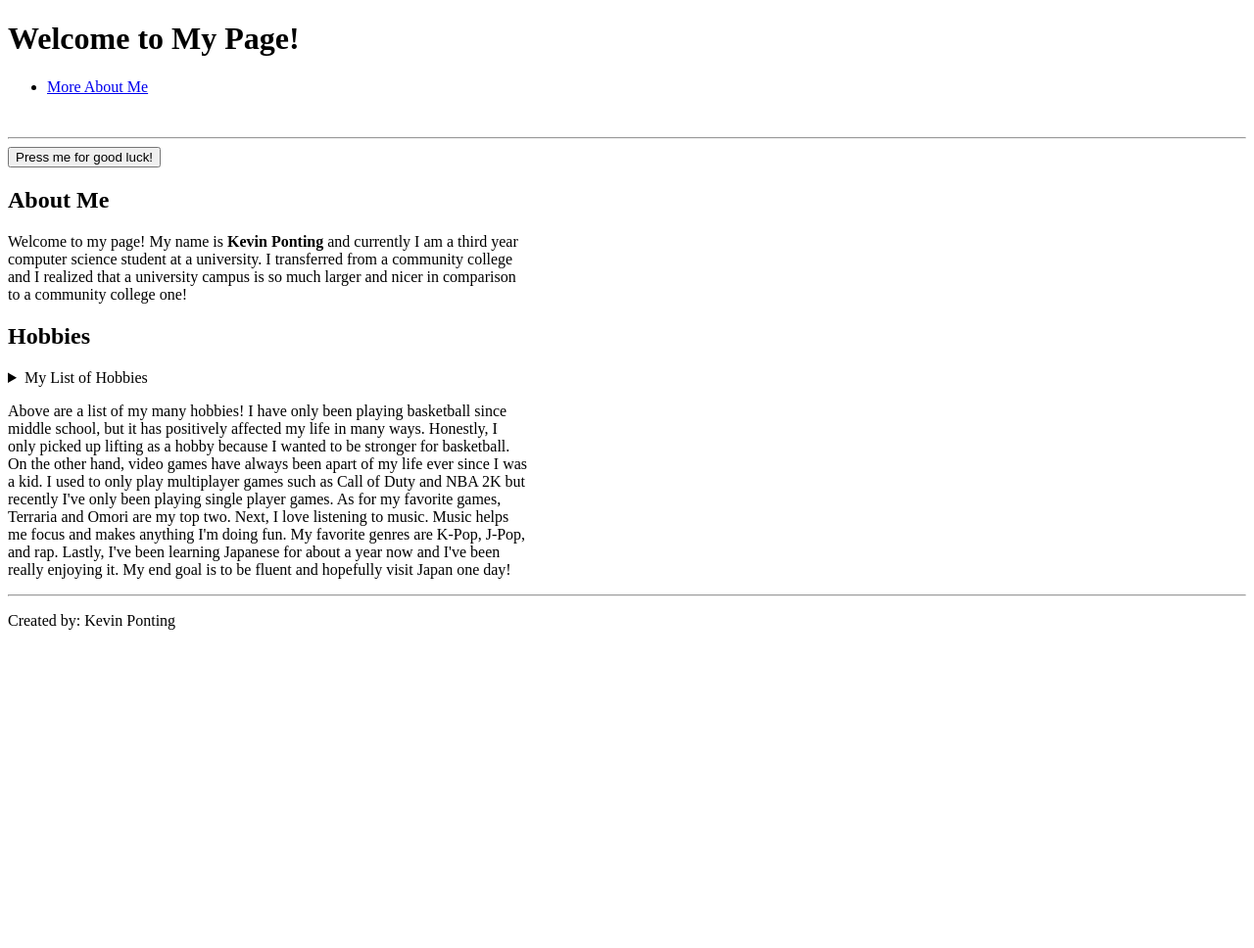
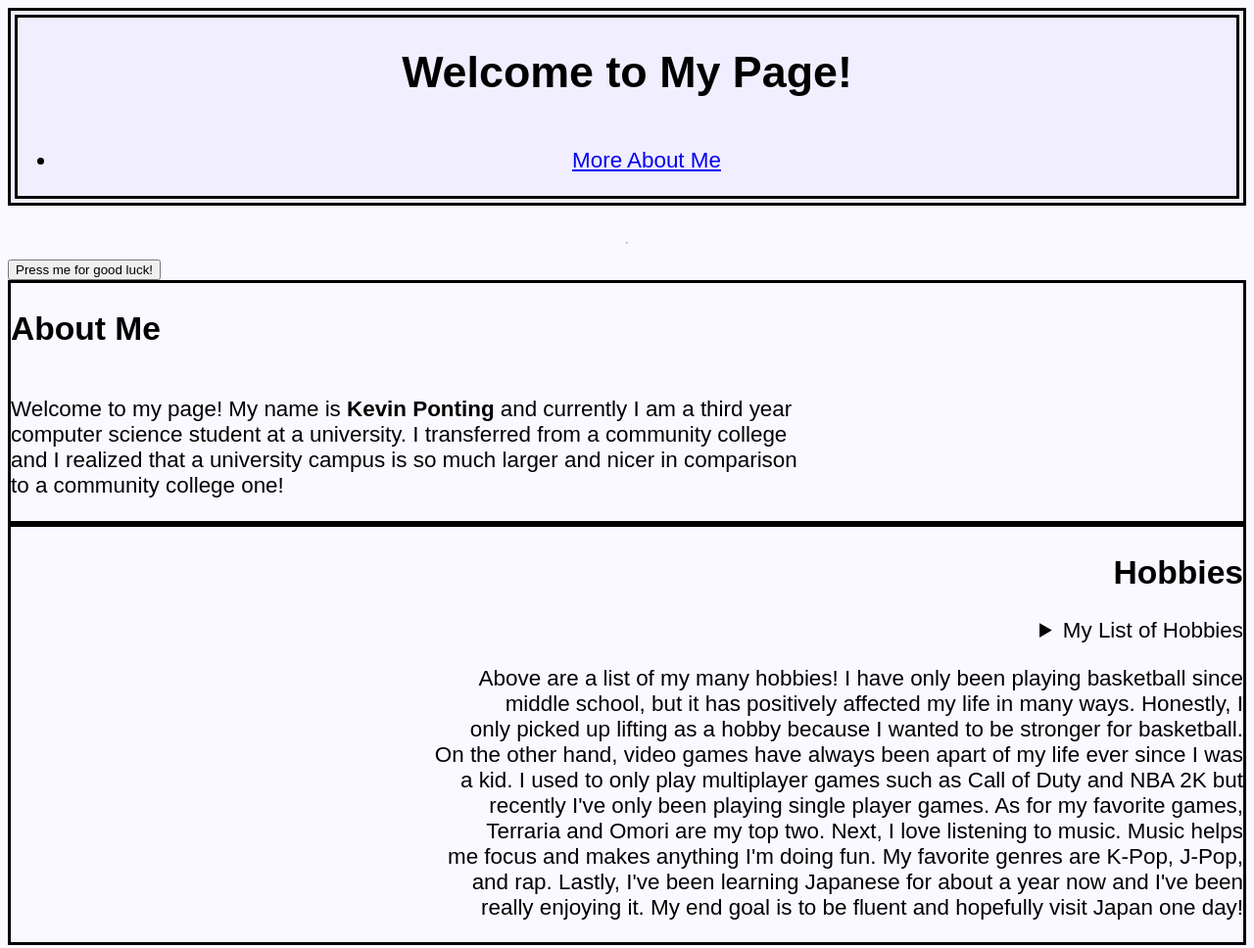
Before and after one commit to KMPG82/Exercise-2, a plain HTML site: page index.html in a window 1280 px wide. Shown: the top 968 px of the page at 98% size. Before the commit the page ends 800 px from the top, so only its background shows below. Drawn offline with Linux system fonts and the light colour scheme.

Commit message:
start styling (8 elements)

```diff
--- a/index.html
+++ b/index.html
@@ -10,15 +10,16 @@
     <title>Welcome to My Page!</title>
     <!-- 5: metadata -->
     <meta charset="utf-8">
+    <link rel="stylesheet" href="stylesheet.css">
 </head>
 
 <!-- 6: body of doc -->
 
 <body>
     <!-- 7: define section -->
-    <div>
+    <div class="index-top-section">
         <!-- 8: name of page -->
-        <h1>Welcome to My Page!</h1>
+        <h1 class="welcome-header">Welcome to My Page!</h1>
 
         <!-- 9: display navigation link(s) -->
         <nav>
@@ -42,7 +43,7 @@
         <button name="test" type="button">Press me for good luck!</button>
 
         <!-- 17: About Me section -->
-        <section id="About-Me">
+        <div class="about-me">
             <!-- header -->
             <h2>About Me</h2>
             <!-- 18, 19: paragraph about me, bold name to emphasize -->
@@ -52,10 +53,11 @@
                 and I realized that a university campus is so much larger and nicer in comparison<br>
                 to a community college one!<br>
             </p>
-        </section>
+            </section>
+        </div>
 
         <!-- Hobbies section -->
-        <section id="Hobbies">
+        <div class="hobbies">
             <!-- header -->
             <h2>Hobbies</h2>
 
@@ -87,7 +89,7 @@
                 and rap. Lastly, I've been learning Japanese for about a year now and I've been<br>
                 really enjoying it. My end goal is to be fluent and hopefully visit Japan one day!<br>
             </p>
-        </section>
+        </div>
     </main>
 
     <!-- border -->
--- a/stylesheet.css
+++ b/stylesheet.css
@@ -0,0 +1,28 @@
+body {
+    display: grid;
+    font-family: Arial;
+    font-size: 140%;
+    background-color: rgb(250, 249, 255);
+}
+
+.index-top-section {
+    display: grid;
+    text-align: center;
+    background-color: rgb(241, 238, 255);
+    border-style: double;
+    border-color: rgb(0, 0, 0);
+    border-width: 10px;
+}
+
+.about-me {
+    display: grid;
+    text-align: start;
+    border-style: solid;
+}
+
+.hobbies {
+    display: grid;
+    text-align: end;
+    border-style: solid;
+
+}
```
